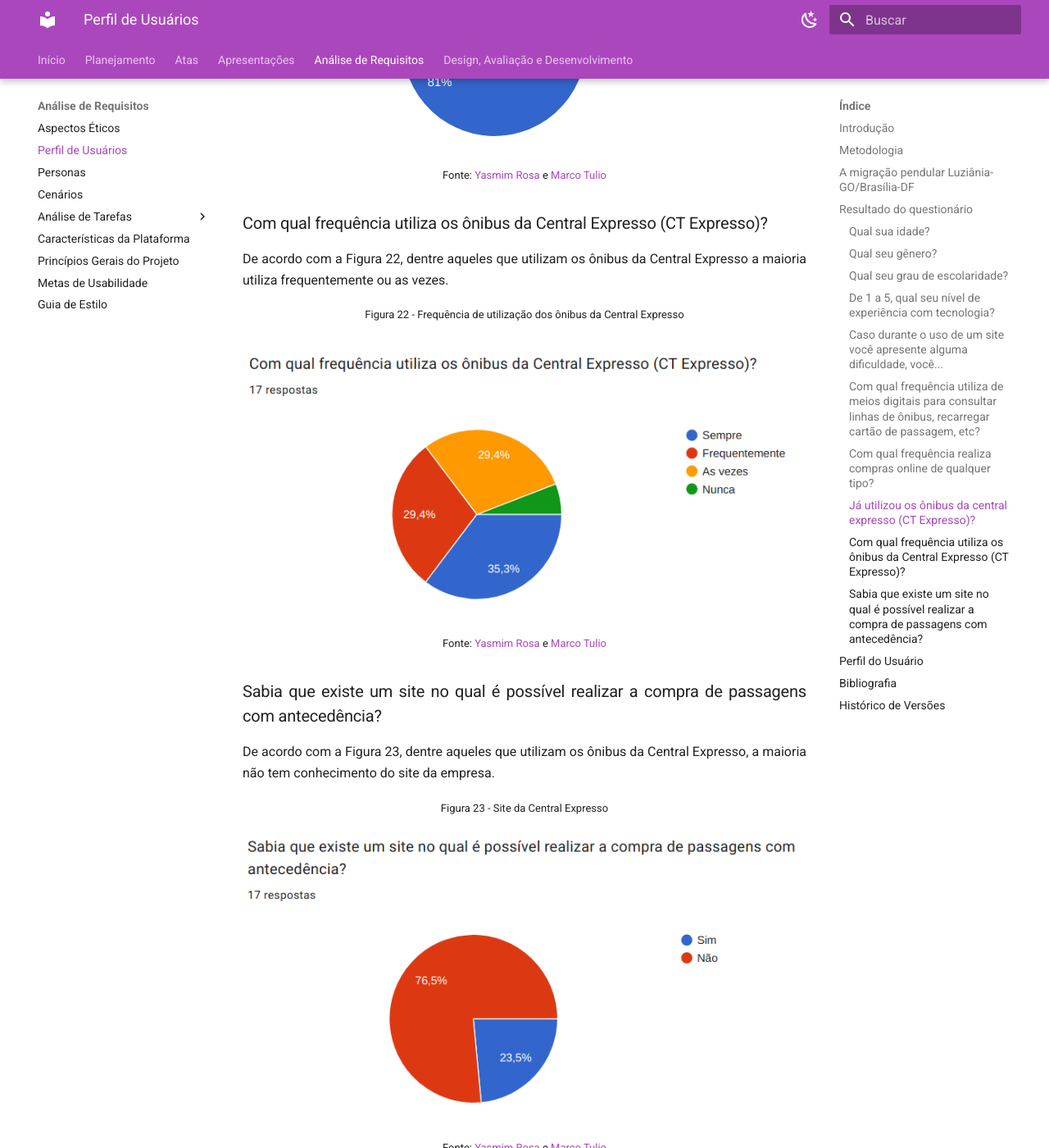
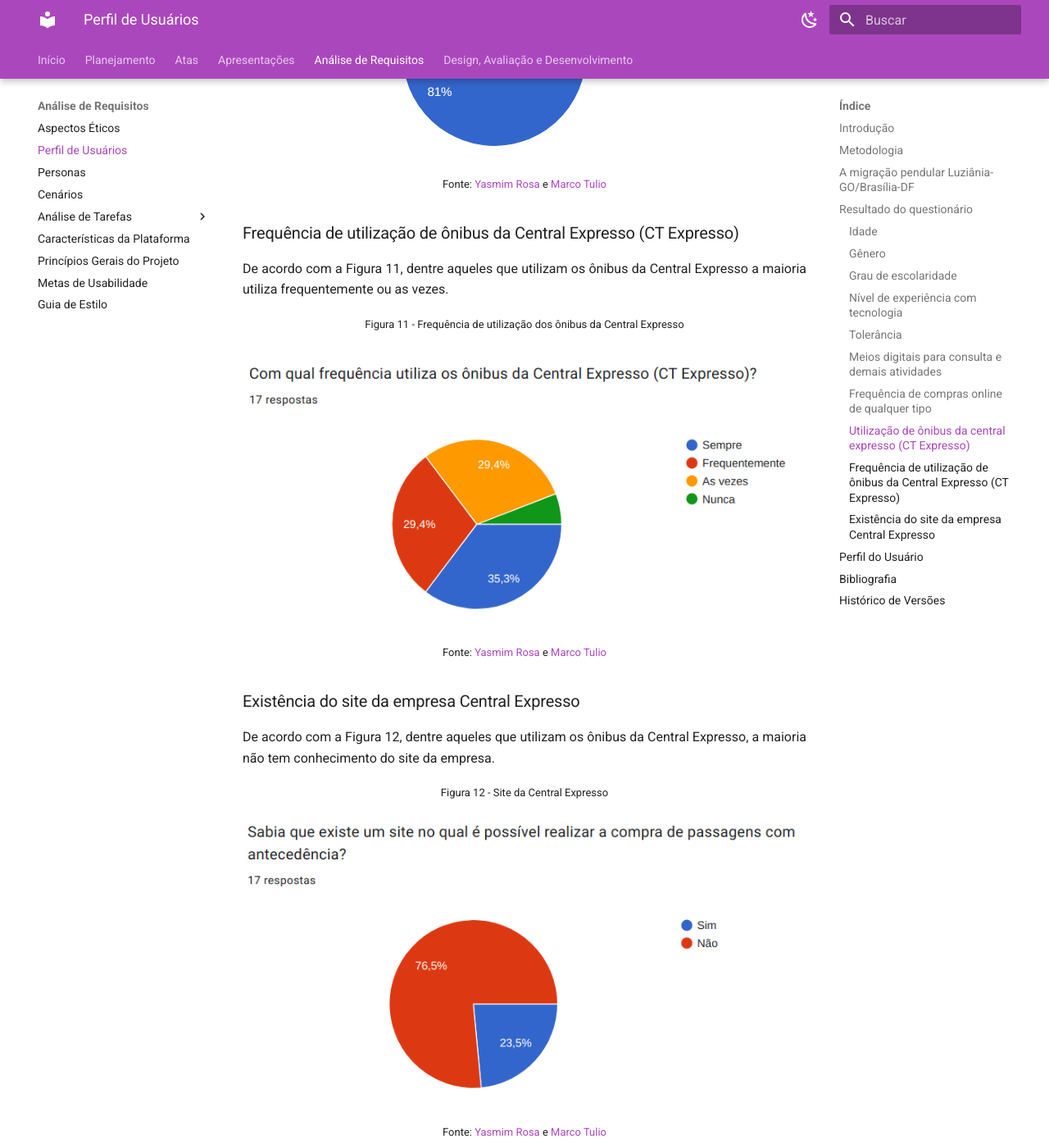
Before and after one commit to Interacao-Humano-Computador/2024.1-Grupo08, an MkDocs documentation site: the page built from docs/requisitos/perfil_usuarios.md, in a window 1280 px wide and 1400 px high, scrolled down 6160 px. Shown: the whole window at 82% size. Built offline with MkDocs 1.6.1 and Material for MkDocs 9.7.7, drawn with Linux system fonts in a browser that asks for light colours; some of the changed text lies outside the part shown.

```diff
--- a/docs/requisitos/perfil_usuarios.md
+++ b/docs/requisitos/perfil_usuarios.md
@@ -3,14 +3,14 @@
 De acordo com Barbosa e Silva (2010), o perfil de usuário é o primeiro passo para registrar o entendimento sobre os usuários ao traçar um perfil sobre eles e nos ajuda a entender o público alvo do produto em questão.
 
 ## Metodologia
-Foi realizada a coleta de dados por meio de um questionário, devido a sua capacidade de maior alcance de respostas e, também, estudos realizados sobre a migração pendular entre o município de Luziânia e Brasília
+Foi realizada a coleta de dados por meio de um questionário, devido a sua capacidade de maior alcance de respostas e, também, estudos realizados sobre a migração pendular entre o município de Luziânia e Brasília ou seja pesquisa em documentação.
 
 
 ## A migração pendular Luziânia-GO/Brasília-DF
 Luziânia é parte da Periferia Metropolitana de Brasília (PMB), junto a outras cidades de Goiás que se localizam no entorno da capital brasileira, conforme Pesquisa Domiciliar de Transporte (Codeplan, 2002), há uma alta dependência da população da PMB em relação às oportunidades de trabalho, atividades e serviços em Brasília, o que resultou em um salto do movimento pendular entre Brasília e sua região metropolitana, passando de 56.650 para 152.649 viagens (pessoas/dia) entre 1990 e 2000. <br>
 A empresa atualmente responsável pelo transporte público intermunicipal entre Luziânia e Brasília é a Central Expresso (CT Expresso) e de acordo com Silva (2019) grande parte da população que trabalha utiliza os ônibus como principal meio de transporte como pode ser inferido do gráfico a seguir:
 
-<font size="2"><p style="text-align: center"> Figura 12 - Meios de Transporte </p></font>
+<font size="2"><p style="text-align: center"> Figura 1 - Meios de Transporte </p></font>
 
 <center>![alt text](image.png)</center>
 
@@ -18,11 +18,13 @@ A empresa atualmente responsável pelo transporte público intermunicipal entre
 
 De acordo com a análise estudal do RIDE-DF (Região Integrada de Desenvolvimento do Distrito Federal), a maioria das pessoas vindas de Luziânia que trabalham ou estudam no Distrito Federal tem entre 15 e 49 anos, sendo majoritariamente homens.
 
-<font size="2"><p style="text-align: center"> Figura 13 - Número de pessoas que moram em Luziânia e trabalham ou estudam no DF </p></font>
+<font size="2"><p style="text-align: center"> Figura 2 - Número de pessoas que moram em Luziânia e trabalham ou estudam no DF </p></font>
 
 <center>![estudam ou trabalham](image-1.png)</center>
 
 <font size="2"><p style="text-align: center"> Fonte: CAMPOS, Neio Lucio de Oliveira (Coord.). Relatório Estadual "Distrito Federal + RIDE". Brasília, DF: Universidade de Brasília, 2010.</p></font>
+
+Mesmo com certa diferença entre os períodos de cada estudo, é possível inferir um padrão das pessoas que utilizam o transporte público de Luziânia para o Distrito Federal.
 
 
 ## Resultado do questionário
@@ -30,97 +32,97 @@ Com as respostas do formulário foi possível reafirmar as informações anterio
 O formulário também contou com um Termo de Consentimento Livre e Esclarecido conforme descrito na secção de [aspectos éticos](/requisitos/etica/). <br>
 A seguir está o resultado de cada pergunta e suas respectivas respostas.
 
-### Qual sua idade?
-Majoritariamente, de acordo com a Figura 14, a idade está entre 14 e 24 anos.
-<font size="2"><p style="text-align: center"> Figura 14 - Idade </p></font>
+### Idade
+Majoritariamente, de acordo com a Figura 3, a idade está entre 14 e 24 anos.
+<font size="2"><p style="text-align: center"> Figura 3 - Idade </p></font>
 ![alt text](image-2.png)
 <font size="2"><p style="text-align: center"> Fonte:  [Yasmim Rosa](https://github.com/yaskisoba) e [Marco Tulio](https://github.com/MarcoTulioSoares) </p></font>
 
-### Qual seu gênero?
-Majoritariamente, de acordo com a Figura 15, o gênero é masculino.
+### Gênero
+Majoritariamente, de acordo com a Figura 4, o gênero é masculino.
 
-<font size="2"><p style="text-align: center"> Figura 15 - Gênero </p></font>
+<font size="2"><p style="text-align: center"> Figura 4 - Gênero </p></font>
 
 ![alt text](image-3.png)
 
 <font size="2"><p style="text-align: center"> Fonte:  [Yasmim Rosa](https://github.com/yaskisoba) e [Marco Tulio](https://github.com/MarcoTulioSoares) </p></font>
 
 
-### Qual seu grau de escolaridade?
-De acordo com a Figura 15, o grau de escolaridade é ensino superior incompleto.
+### Grau de escolaridade
+De acordo com a Figura 5, o grau de escolaridade é ensino superior incompleto.
 
-<font size="2"><p style="text-align: center"> Figura 16 - Grau de escolaridade </p></font>
+<font size="2"><p style="text-align: center"> Figura 5 - Grau de escolaridade </p></font>
 
 ![alt text](image-6.png)
 
 <font size="2"><p style="text-align: center"> Fonte:  [Yasmim Rosa](https://github.com/yaskisoba) e [Marco Tulio](https://github.com/MarcoTulioSoares) </p></font>
 
-### De 1 a 5, qual seu nível de experiência com tecnologia?
-Majoritariamente, de acordo com a Figura 17, o nível de conhecimento tecnológico é excelente.
-<font size="2"><p style="text-align: center"> Figura 17 - Nível de conhecimento tecnológico </p></font>
+### Nível de experiência com tecnologia
+Majoritariamente, de acordo com a Figura 6, o nível de conhecimento tecnológico é excelente.
+<font size="2"><p style="text-align: center"> Figura 6 - Nível de conhecimento tecnológico </p></font>
 
 ![alt text](image-7.png)
 
 <font size="2"><p style="text-align: center"> Fonte:  [Yasmim Rosa](https://github.com/yaskisoba) e [Marco Tulio](https://github.com/MarcoTulioSoares) </p></font>
 
-### Caso durante o uso de um site você apresente alguma dificuldade, você...
-Todos, de acordo com a Figura 18, tem uma sensibilidade pequena a frustrações decorrente da má usabilidade.
+### Tolerância
+Todos, de acordo com a Figura 7, tem uma sensibilidade pequena a frustrações decorrente da má usabilidade.
 
-<font size="2"><p style="text-align: center"> Figura 18 - Senbilidade às frustrações </p></font>
+<font size="2"><p style="text-align: center"> Figura 7 - Senbilidade às frustrações </p></font>
 
 ![alt text](image-8.png)
 
 <font size="2"><p style="text-align: center"> Fonte:  [Yasmim Rosa](https://github.com/yaskisoba) e [Marco Tulio](https://github.com/MarcoTulioSoares) </p></font>
 
-### Com qual frequência utiliza de meios digitais para consultar linhas de ônibus, recarregar cartão de passagem, etc?
-De acordo com a Figura 19, pelo menos às vezes eles utilizam meios digitais para obter informações de linhas de ônibus, etc.
+### Meios digitais para consulta e demais atividades
+De acordo com a Figura 8, pelo menos às vezes eles utilizam meios digitais para obter informações de linhas de ônibus, etc.
 
-<font size="2"><p style="text-align: center"> Figura 19 - Frequência de utilização de meios digitais </p></font>
+<font size="2"><p style="text-align: center"> Figura 8 - Frequência de utilização de meios digitais </p></font>
 
 ![alt text](image-9.png)
 
 <font size="2"><p style="text-align: center"> Fonte:  [Yasmim Rosa](https://github.com/yaskisoba) e [Marco Tulio](https://github.com/MarcoTulioSoares) </p></font>
 
-### Com qual frequência realiza compras online de qualquer tipo?
-De acordo com a Figura 20, os participantes tem uma frequência considerável de compras online.
+### Frequência de compras online de qualquer tipo
+De acordo com a Figura 9, os participantes tem uma frequência considerável de compras online.
 
-<font size="2"><p style="text-align: center"> Figura 20 - Frequência de compras online </p></font>
+<font size="2"><p style="text-align: center"> Figura 9 - Frequência de compras online </p></font>
 
 ![alt text](image-10.png)
 
 <font size="2"><p style="text-align: center"> Fonte:  [Yasmim Rosa](https://github.com/yaskisoba) e [Marco Tulio](https://github.com/MarcoTulioSoares) </p></font>
 
-### Já utilizou os ônibus da central expresso (CT Expresso)?
-Majoritariamente, de acordo com a Figura 21, os participantes utilizam os ônibus da Central Expresso.
+### Utilização de ônibus da central expresso (CT Expresso)
+Majoritariamente, de acordo com a Figura 10, os participantes utilizam os ônibus da Central Expresso.
 
-<font size="2"><p style="text-align: center"> Figura 21 - Utilização dos ônibus da Central Expresso </p></font>
+<font size="2"><p style="text-align: center"> Figura 10 - Utilização dos ônibus da Central Expresso </p></font>
 
 ![alt text](image-11.png)
 
 <font size="2"><p style="text-align: center"> Fonte:  [Yasmim Rosa](https://github.com/yaskisoba) e [Marco Tulio](https://github.com/MarcoTulioSoares) </p></font>
 
-### Com qual frequência utiliza os ônibus da Central Expresso (CT Expresso)?
-De acordo com a Figura 22, dentre aqueles que utilizam os ônibus da Central Expresso a maioria utiliza frequentemente ou as vezes.
+### Frequência de utilização de ônibus da Central Expresso (CT Expresso)
+De acordo com a Figura 11, dentre aqueles que utilizam os ônibus da Central Expresso a maioria utiliza frequentemente ou as vezes.
 
-<font size="2"><p style="text-align: center"> Figura 22 - Frequência de utilização dos ônibus da Central Expresso </p></font>
+<font size="2"><p style="text-align: center"> Figura 11 - Frequência de utilização dos ônibus da Central Expresso </p></font>
 
 ![alt text](image-12.png)
 
 <font size="2"><p style="text-align: center"> Fonte:  [Yasmim Rosa](https://github.com/yaskisoba) e [Marco Tulio](https://github.com/MarcoTulioSoares) </p></font>
 
-### Sabia que existe um site no qual é possível realizar a compra de passagens com antecedência?
-De acordo com a Figura 23, dentre aqueles que utilizam os ônibus da Central Expresso, a maioria não tem conhecimento do site da empresa.
+### Existência do site da empresa Central Expresso
+De acordo com a Figura 12, dentre aqueles que utilizam os ônibus da Central Expresso, a maioria não tem conhecimento do site da empresa.
 
-<font size="2"><p style="text-align: center"> Figura 23 - Site da Central Expresso </p></font>
+<font size="2"><p style="text-align: center"> Figura 12 - Site da Central Expresso </p></font>
 
 ![alt text](image-13.png)
 
 <font size="2"><p style="text-align: center"> Fonte:  [Yasmim Rosa](https://github.com/yaskisoba) e [Marco Tulio](https://github.com/MarcoTulioSoares) </p></font>
 
 ## Perfil do Usuário
-Com base nas informações obtidas podemos então montar o perfil do usuário contido na **Tabela 15**.
+Com base nas informações obtidas podemos então montar o perfil do usuário contido na **Tabela 1**.
 
-<font size="2"><p style="text-align: center"> Tabela 15 - Perfil do Usuário </p></font>
+<font size="2"><p style="text-align: center"> Tabela 1 - Perfil do Usuário </p></font>
 
 | Característica | Descrição |
 | --- | --- |
@@ -132,6 +134,8 @@ Com base nas informações obtidas podemos então montar o perfil do usuário co
 | Uso de aplicativos para checar linhas e horários de ônibus | Frequente |
 
 <font size="2"><p style="text-align: center"> Fonte:  [Yasmim Rosa](https://github.com/yaskisoba) e [Marco Tulio](https://github.com/MarcoTulioSoares) </p></font>
+
+A partir da descoberta do perfil do usuário serão elaboradas as personas e também escolhidos os participantes de futuras avaliações.
 
 ## Bibliografia
 > BARBOSA, S. D. J.; SILVA, B. S. Interação Humano-Computador. Rio de Janeiro: Elsevier, 2011. <br>
```
Also changed, not shown: docs/requisitos/etica.md (+4 -0 lines), docs/requisitos/personas.md (+10 -8 lines).
